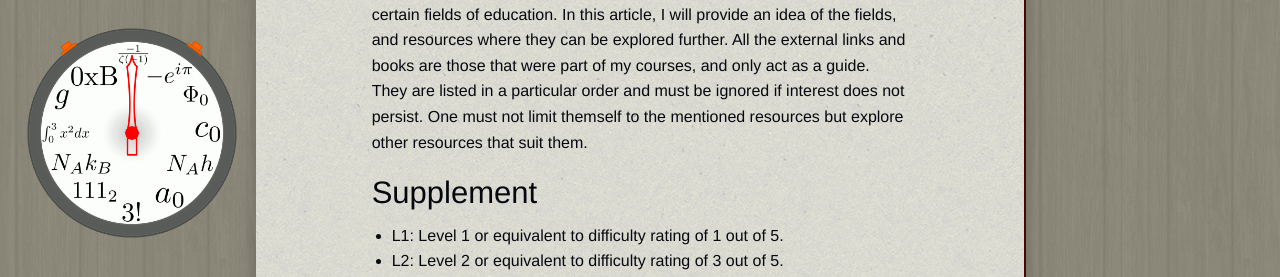
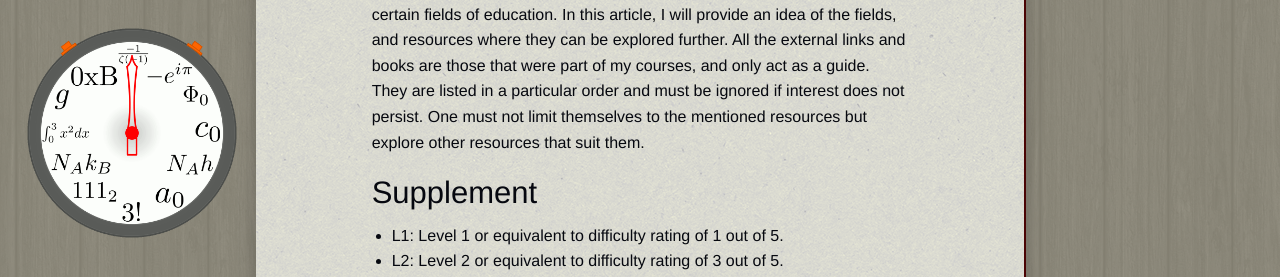
Before and after one commit to pawanmsr/pawanmsr.github.io, a Jekyll site: the page built from _posts/2020-12-08-dnc-at-iitk.markdown, in a window 1280 px wide and 900 px high, scrolled down 516 px. Shown: the part 357-634 px from the top of the window. Built offline with Jekyll 4.4.1, drawn with Linux system fonts in a browser that asks for light colours; some of the changed text lies outside the part shown.

Commit message:
review changes (friend)
- spelling and grammer
- change from html to markdown

```diff
--- a/_pages/about.markdown
+++ b/_pages/about.markdown
@@ -13,4 +13,4 @@ I built this site to enable me to share more of my math-heavy articles, while en
 
 ## Me
 
-<a href="http://keyhero.com/profile/vayu/?ba" title="vayu's typing test profile"><img src="https://www.keyhero.com/static//badges/1499/typing-test-449894.png" alt="vayu's typing test WPM" style="vertical-align:middle"></a>
+[![vayu's typing test profile](https://www.keyhero.com/static//badges/1499/typing-test-449894.png)](http://keyhero.com/profile/vayu/?ba)
--- a/_posts/2016-12-08-quotes-for-laughs.markdown
+++ b/_posts/2016-12-08-quotes-for-laughs.markdown
@@ -48,4 +48,4 @@ Murray Gell-Mann:
 Albert Einstein:
 > Two things are infinite: the universe and human stupidity; and I'm not sure about the universe.
 
-*Of course there are many funny things people would (or would not have said but were wrongly attributed) - these are just the ones I had came across.*
+*Of course there are many funny things people would or would not have said (but were wrongly attributed) - these are just the ones I had came across.*
--- a/_posts/2020-12-08-dnc-at-iitk.markdown
+++ b/_posts/2020-12-08-dnc-at-iitk.markdown
@@ -12,7 +12,7 @@ This article is flavored like a blog post wherein I will be discussing my though
 
 Data is generated in many forms but almost all data can be transformed into some kind of mathematical representation. Data may be persistent or may change with time. The latter has more to do with the nature of the source of data. For instance, you have to write a review of a product you bought online. The review might be slightly different based on the time of the day, environment around you or people you’ve interacted with. For computational purposes and to eliminate ambiguities, only that which has been recorded is called data. Less heed is given to the agent or the way in which data was recorded. Recorded data can be accompanied by highly descriptive metadata which might carry as much information as possible about the agent and the environment.
 
-Dealing with data will involve its collection, assimilation, transfer, storage, retrieval, and processing. Each of these are subjects of their own accord. Working with data is not limited to specific fields of education but the necessary knowledge and tools that will give you an edge majorly belong to certain fields of education. In this article, I will provide an idea of the fields, and resources where they can be explored further. All the external links and books are those that were part of my courses, and only act as a guide. They are listed in a particular order and must be ignored if interest does not persist. One must not limit themself to the mentioned resources but explore other resources that suit them.
+Dealing with data will involve its collection, assimilation, transfer, storage, retrieval, and processing. Each of these are subjects of their own accord. Working with data is not limited to specific fields of education but the necessary knowledge and tools that will give you an edge majorly belong to certain fields of education. In this article, I will provide an idea of the fields, and resources where they can be explored further. All the external links and books are those that were part of my courses, and only act as a guide. They are listed in a particular order and must be ignored if interest does not persist. One must not limit themselves to the mentioned resources but explore other resources that suit them.
 
 ### Supplement
 
```
